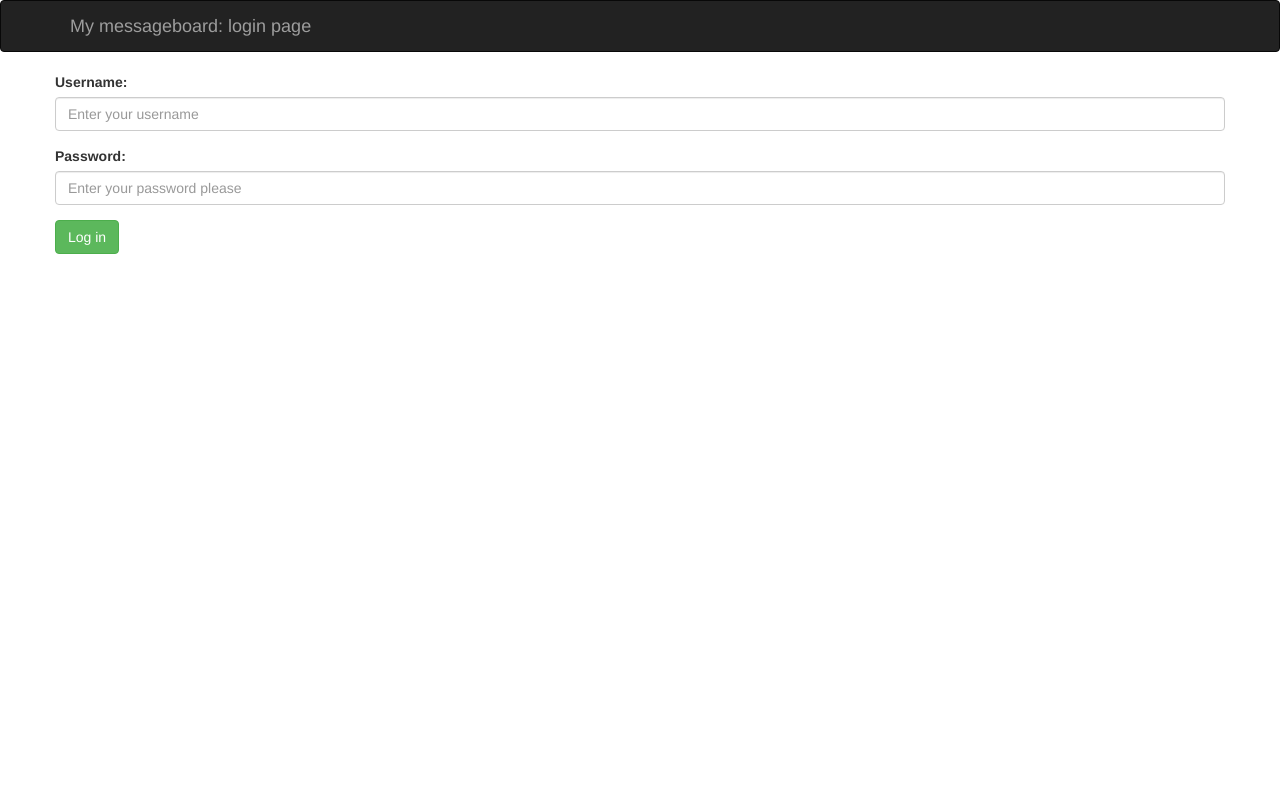
After one commit to Geraldjoshua/messageboardwebapp, a Flask app: page /login/ in a window 1280 px wide. The commit adds this page. Run offline with Flask 2, Linux system fonts and the light colour scheme; some libraries are stand-ins or nearby versions.

Commit message:
working on the login page

```diff
--- a/app.py
+++ b/app.py
@@ -2,16 +2,26 @@
 #a very simple webapp implemented using flask
 
 
-from flask import Flask, render_template   #loading the Flask framework
+from flask import Flask, redirect, render_template, request,url_for    #loading the Flask framework
 
 app = Flask(__name__)      # creates a flask application to run my code
 
-@app.route('/')        #defines what happens when a person wants to go to locate "/" of the site
+#handle view and send data
+@app.route('/',methods=["GET","POST"])        #defines what happens when a person wants to go to locate "/" of the site
+
 
 
 def index():
-    return render_template("main_page.html")
+	if request.method =="GET":
+		return render_template("main_page.html", comments=comments)
 
+	comments.append(request.form["contents"])
+	return redirect(url_for('index'))
 
+@app.route("/login/")
+def login():
+	return render_template("login_page.html")
+
+comments= []
 if __name__ == '__main__':
     app.run(debug=True)
--- /dev/null
+++ b/templates/login_page.html
@@ -0,0 +1,55 @@
+<html>
+	<head>
+		<meta charset="utf-8">
+		<meta http-equiv="X-UA-Compatible" content="IE=edge">
+		<meta name="viewport" content="width=device-width, initial-scale=1">
+
+		<link rel="stylesheet" href="https://maxcdn.bootstrapcdn.com/bootstrap/3.3.5/css/bootstrap.min.css" integrity="sha512-dTfge/zgoMYpP7QbHy4gWMEGsbsdZeCXz7irItjcC3sPUFtf0kuFbDz/ixG7ArTxmDjLXDmezHubeNikyKGVyQ==" crossorigin="anonymous">
+
+		<title> My messageboard: log in</title>
+
+
+	</head>
+
+	<body>
+		<nav class="navbar navbar-inverse">
+			<div class="container">
+				<div class="navbar-header">
+					<button type="button" class="navbar-toggle collapsed" data-toggle="collapse" data-target="#navbar" aria-expanded="false" aria-controls="navfalse">
+						<span class="sr-only">Toggle navigation</span>
+						<span class="icon-bar"></span>
+						<span class="icon-bar"></span>
+						<span class="icon-bar"></span>
+					</button>
+					<a class="navbar-brand" href="#">My messageboard: login page</a>
+                </div>
+            </div>
+        </nav>
+
+		<div class="container">
+
+			<div class="row">
+				{% if error %}
+					<div class="alert alert-warning" role="alert">
+						Incorrect username or password
+					</div>
+				{% endif %}
+				<form action="." method="POST">
+					<div class="form-group">
+						<label for="username">Username:</label>
+						<input class="form-control" id="username" name="username" placeholder="Enter your username">
+					</div>
+					<div class="form-group">
+						<label for="password">Password:</label>
+						<input type="password" class="form-control" id="password" name="password" placeholder="Enter your password please">
+					</div>
+					<button type="submit" class="btn btn-success">Log in</button>
+				</form>
+			</div>
+
+		</div>
+
+	</body>
+
+
+</html>
```
Also changed, not shown: templates/main_page.html (+34 -8 lines).
